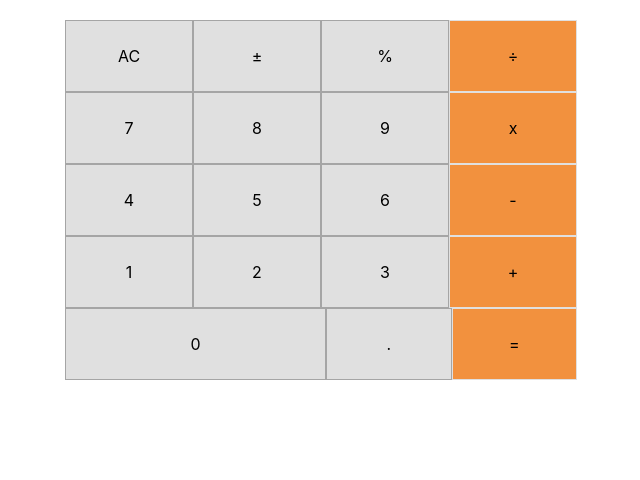
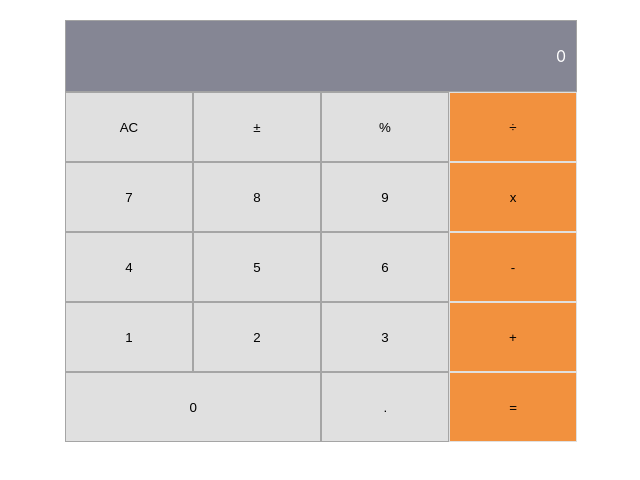
Before and after one commit to Armynerh/math_magicians, a React (Create React App) app: page / in a window 1280 px wide. Shown: the top 480 px of the page, without its empty margins (319-959 px from the left). Built offline with nearby package versions, Linux system fonts and the light colour scheme.

Commit message:
Modify Calculator.js to include files recieve props from App.js

```diff
--- a/src/components/Calculator.js
+++ b/src/components/Calculator.js
@@ -1,43 +1,166 @@
+import React from 'react';
 import PropTypes from 'prop-types';
 
-const Calculator = ({ children }) => (
-  <>
+const Calculator = ({ data, onButtonClick }) => (
   <div className="top-div">
-      {children}
+    <div className="zero-div">
+      <div className="num-item top-num">
+        {data.next ? `${data.total || ''} ${data.operation || ''} ${data.next}` : data.total || '0'}
+      </div>
+    </div>
+    <div className="numerals">
+      <button
+        type="submit"
+        className="num-item"
+        onClick={() => onButtonClick('AC')}
+      >
+        AC
+      </button>
+      <button
+        type="submit"
+        className="num-item"
+        onClick={() => onButtonClick('+/-')}
+      >
+        ±
+      </button>
+      <button
+        type="submit"
+        className="num-item"
+        onClick={() => onButtonClick('%')}
+      >
+        %
+      </button>
+      <button
+        type="submit"
+        className="num-item orange"
+        onClick={() => onButtonClick('÷')}
+      >
+        ÷
+      </button>
+    </div>
 
     <div className="numerals">
-        <div className="num-item">AC</div>
-        <div className="num-item">±</div>
-        <div className="num-item">%</div>
-        <div className="num-item orange">÷</div>
+      <button
+        type="submit"
+        className="num-item"
+        onClick={() => onButtonClick('7')}
+      >
+        7
+      </button>
+      <button
+        type="submit"
+        className="num-item"
+        onClick={() => onButtonClick('8')}
+      >
+        8
+      </button>
+      <button
+        type="submit"
+        className="num-item"
+        onClick={() => onButtonClick('9')}
+      >
+        9
+      </button>
+      <button
+        type="submit"
+        className="num-item orange"
+        onClick={() => onButtonClick('x')}
+      >
+        x
+      </button>
     </div>
     <div className="numerals">
-        <div className="num-item">7</div>
-        <div className="num-item">8</div>
-        <div className="num-item">9</div>
-        <div className="num-item orange">x</div>
+      <button
+        type="submit"
+        className="num-item"
+        onClick={() => onButtonClick('4')}
+      >
+        4
+      </button>
+      <button
+        type="submit"
+        className="num-item"
+        onClick={() => onButtonClick('5')}
+      >
+        5
+      </button>
+      <button
+        type="submit"
+        className="num-item"
+        onClick={() => onButtonClick('6')}
+      >
+        6
+      </button>
+      <button
+        type="submit"
+        className="num-item orange"
+        onClick={() => onButtonClick('-')}
+      >
+        -
+      </button>
+    </div>
+
+    <div className="numerals">
+      <button
+        type="submit"
+        className="num-item"
+        onClick={() => onButtonClick('1')}
+      >
+        1
+      </button>
+      <button
+        type="submit"
+        className="num-item"
+        onClick={() => onButtonClick('2')}
+      >
+        2
+      </button>
+      <button
+        type="submit"
+        className="num-item"
+        onClick={() => onButtonClick('3')}
+      >
+        3
+      </button>
+      <button
+        type="submit"
+        className="num-item orange"
+        onClick={() => onButtonClick('+')}
+      >
+        +
+      </button>
     </div>
     <div className="numerals">
-        <div className="num-item">4</div>
-        <div className="num-item">5</div>
-        <div className="num-item">6</div>
-        <div className="num-item orange">-</div>
-      </div>
-      <div className="numerals">
-        <div className="num-item">1</div>
-        <div className="num-item">2</div>
-        <div className="num-item">3</div>
-        <div className="num-item orange">+</div>
-      </div>
-      <div className="numerals">
-        <div className="num-item bottom-num">0</div>
-        <div className="num-item">.</div>
-        <div className="num-item orange">=</div>
+      <button
+        type="submit"
+        className="num-item bottom-num"
+        onClick={() => onButtonClick('0')}
+      >
+        0
+      </button>
+      <button
+        type="submit"
+        className="num-item"
+        onClick={() => onButtonClick('.')}
+      >
+        .
+      </button>
+      <button
+        type="submit"
+        className="num-item orange"
+        onClick={() => onButtonClick('=')}
+      >
+        =
+      </button>
     </div>
   </div>
-  </>
 );
 Calculator.propTypes = {
-  children: PropTypes.node.isRequired,
+  data: PropTypes.shape({
+    total: PropTypes.string,
+    next: PropTypes.string,
+    operation: PropTypes.string,
+  }).isRequired,
+  onButtonClick: PropTypes.func.isRequired,
 };
 export default Calculator;
```
Lines whose indentation alone changed are shown as unchanged.
